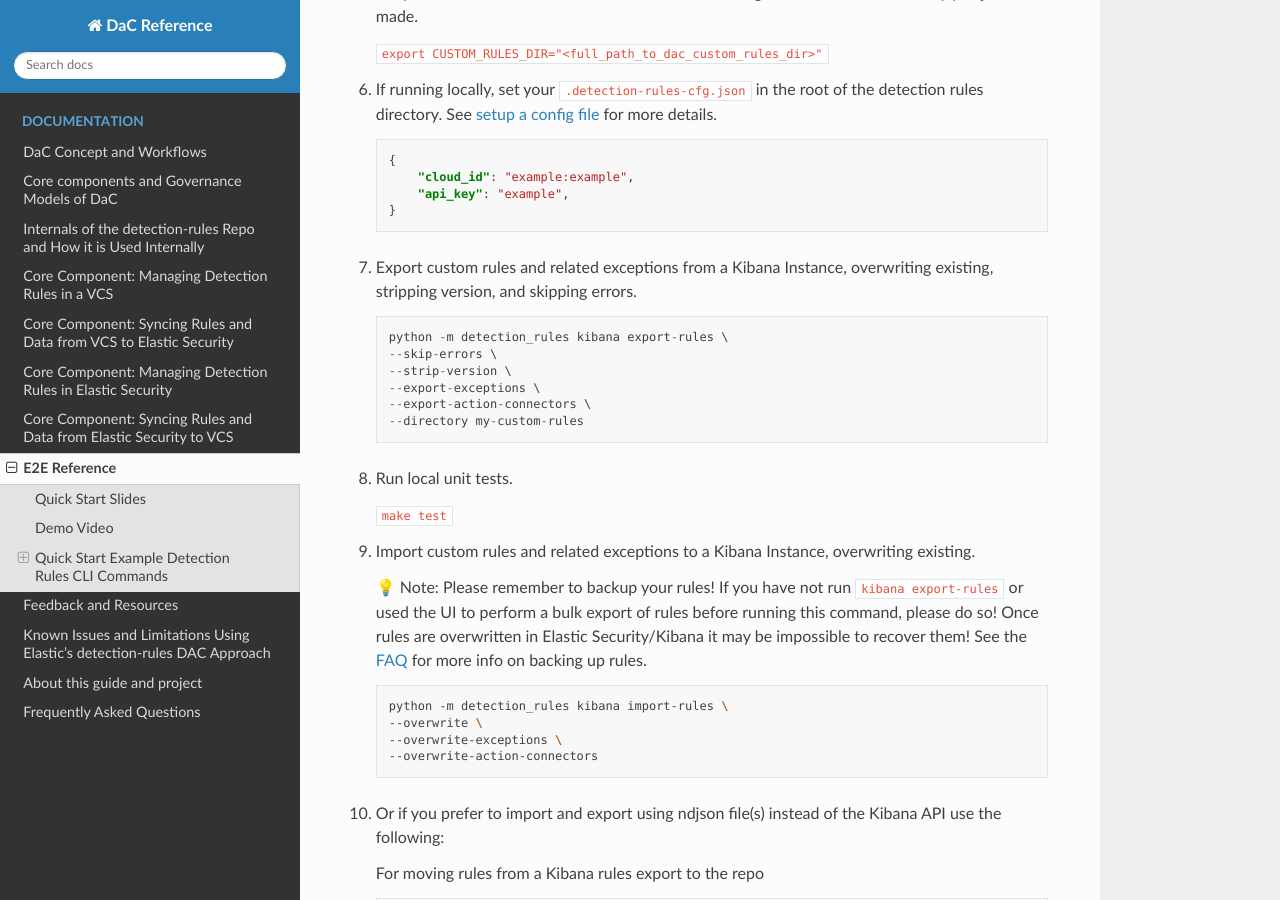
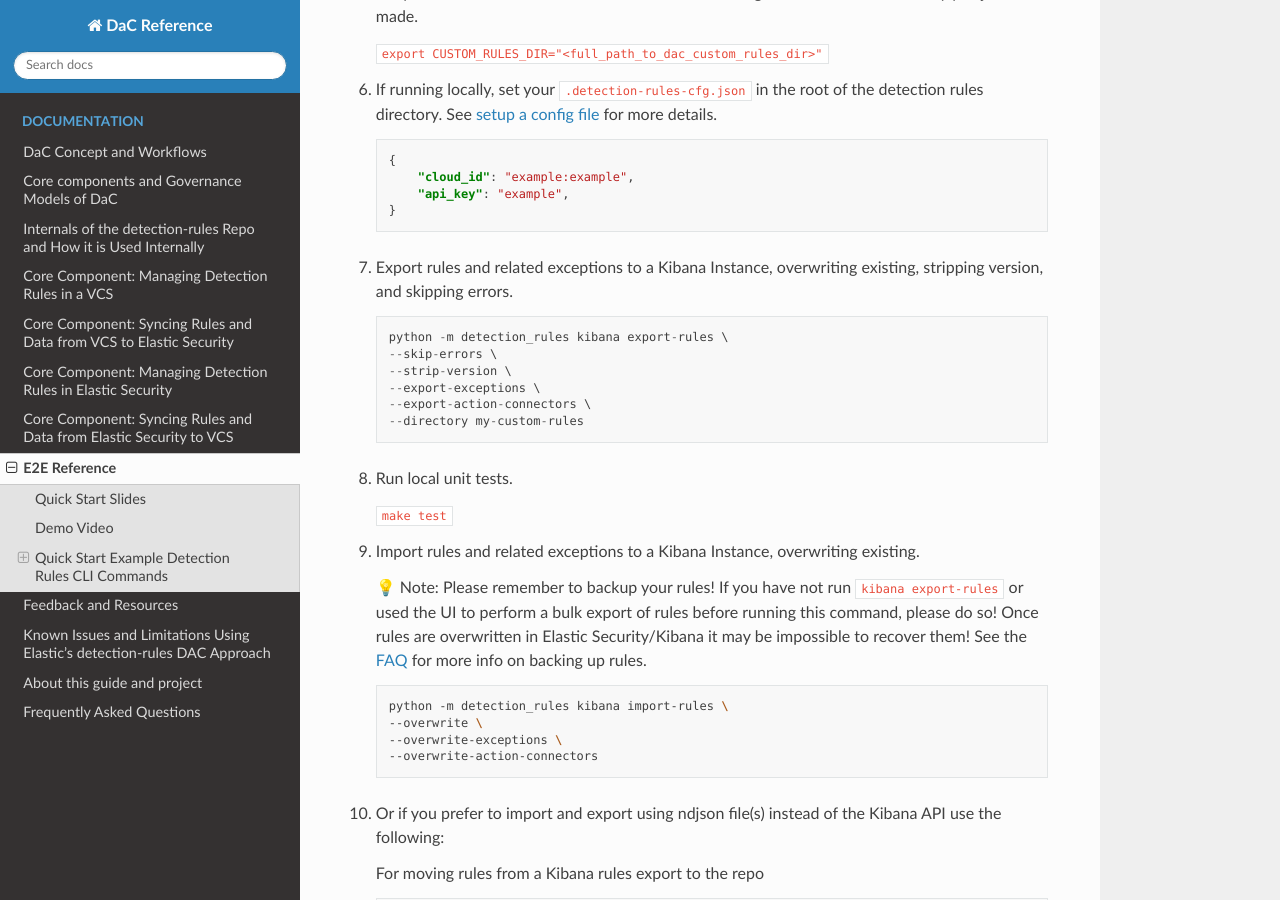
Before and after one commit to elastic/DaC-Reference, a Sphinx documentation site: the page built from docs/etoe_reference_example.md, in a window 1280 px wide and 900 px high, scrolled down 1770 px. Built offline with Sphinx 7.4.7 and the Read the Docs theme 3.1.0, drawn with Linux system fonts in a browser that asks for light colours.

Commit message:
Drop unnecessary "custom" from the docs for import/export commands (#45)

````diff
--- a/docs/etoe_reference_example.md
+++ b/docs/etoe_reference_example.md
@@ -68,7 +68,7 @@ Take a look at an example of how you can use some of our DaC features. The repo
     }
     ```
 
-1. Export custom rules and related exceptions from a Kibana Instance, overwriting existing, stripping version, and skipping errors.
+1. Export rules and related exceptions to a Kibana Instance, overwriting existing, stripping version, and skipping errors.
 
     ```
     python -m detection_rules kibana export-rules \
@@ -83,7 +83,7 @@ Take a look at an example of how you can use some of our DaC features. The repo
 
    `make test`
 
-1. Import custom rules and related exceptions to a Kibana Instance, overwriting existing.
+1. Import rules and related exceptions to a Kibana Instance, overwriting existing.
 
     💡 Note: Please remember to backup your rules! If you have not run `kibana export-rules` or used the UI to perform a bulk export of rules before running this command, please do so! Once rules are overwritten in Elastic Security/Kibana it may be impossible to recover them! See the [FAQ](./faq.md#q8-how-can-i-backup-my-rules-prior-to-overwriting-rules-in-kibana) for more info on backing up rules.
 
````
Also changed, not shown: docs/core_component_managing_detection_rules_in_a_vcs.md (+1 -1 lines).
